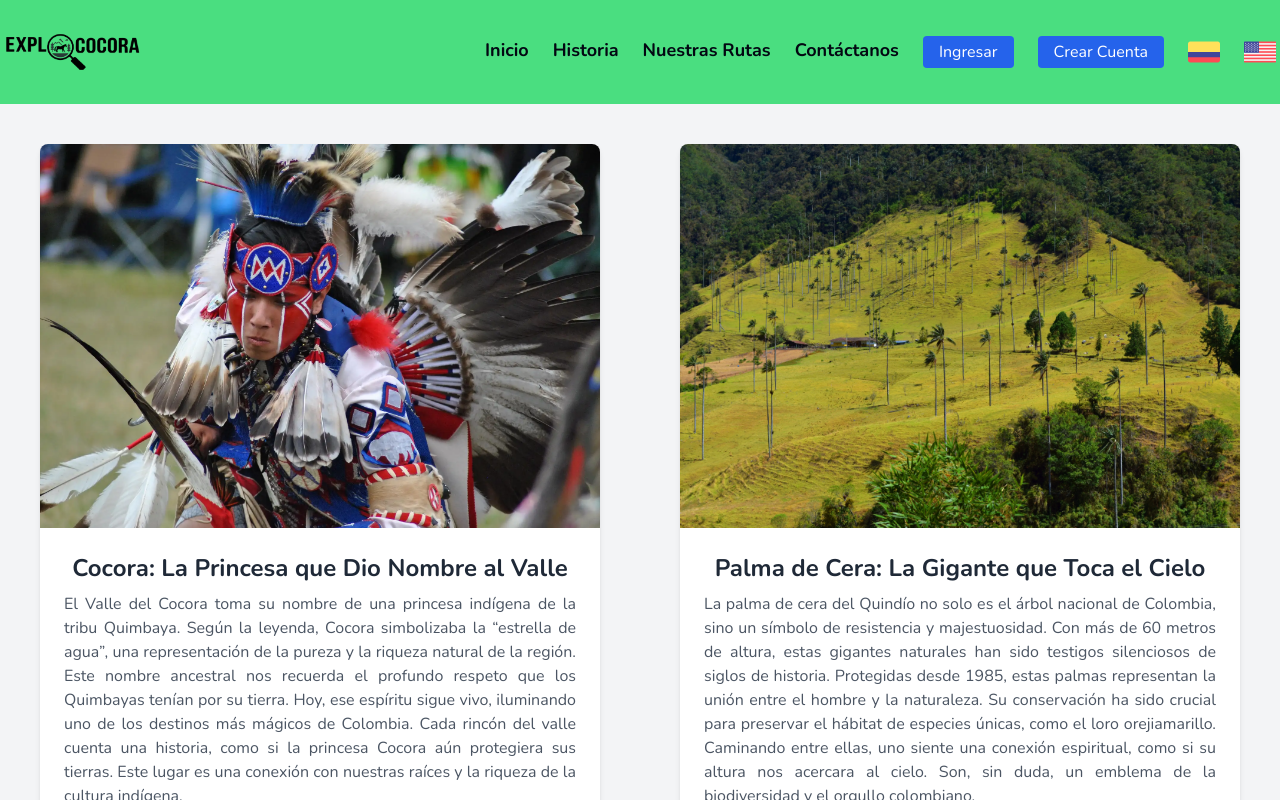
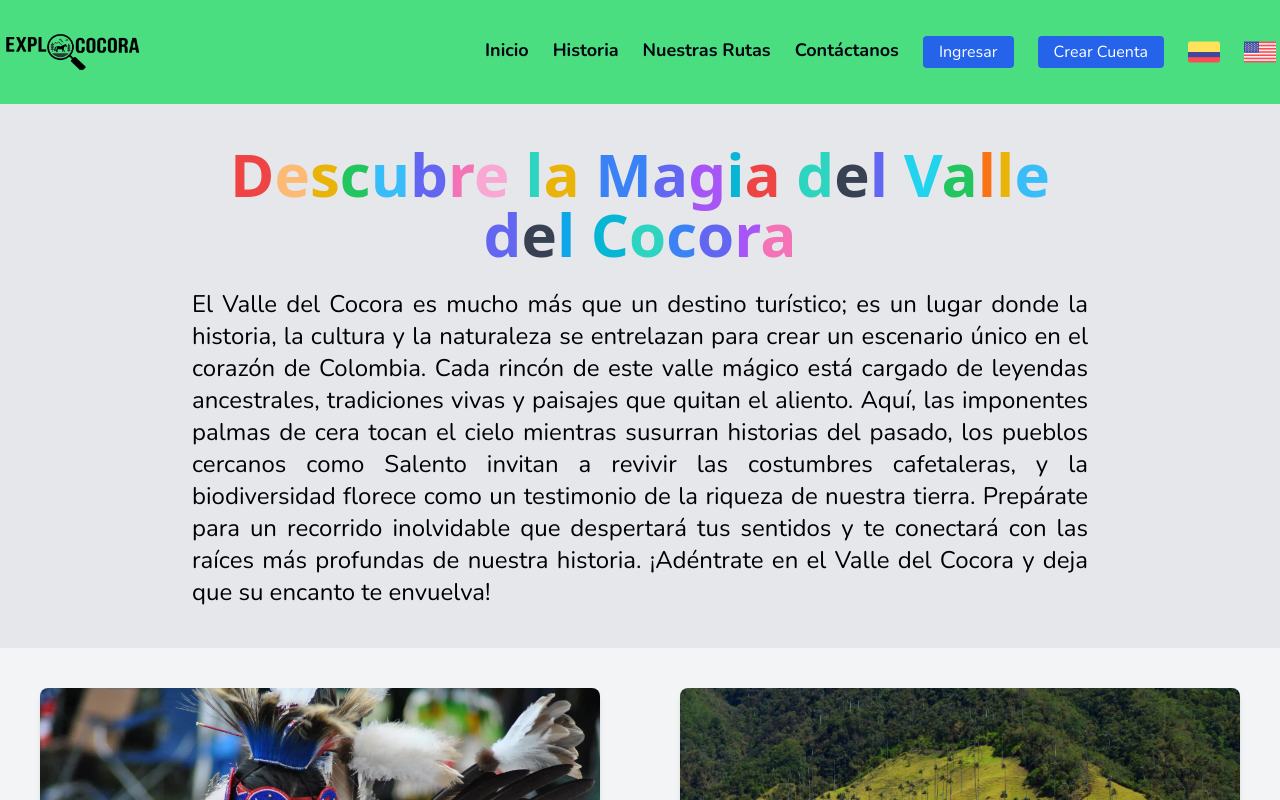
Before and after one commit to Maketa88/Explococora, a React (Vite) app: page /Historia in a window 1280 px wide. Shown: the top 800 px of the page. Built offline with nearby package versions, Linux system fonts and the light colour scheme.

Commit message:
creando titulo,añadiendo imagen 404 y parrafo para la historia

```diff
--- a/src/components/HistoriaCultura/Body/Carta.jsx
+++ b/src/components/HistoriaCultura/Body/Carta.jsx
@@ -5,10 +5,10 @@ export const Carta = ({ image, title, text }) => {
     <div className="max-w-screen-sm mx-auto bg-white rounded-lg shadow-md overflow-hidden transform transition duration-300 hover:scale-105 hover:shadow-lg cursor-pointer font-nunito">
       <img className="w-full h-96 object-cover" src={image} alt={title} />
       <div className="p-6">
-        <h2 className="text-2xl font-bold text-gray-800 mb-2 hover:text-indigo-600 transition-colors duration-200 text-center ">
+        <h2 className="text-2xl font-bold text-gray-00 mb-2 hover:text-green-400 transition-colors duration-200 text-center ">
           {title}
         </h2>
-        <p className="text-gray-600 text-base text-justify">{text}</p>
+        <p className="text-blue-gray-700 text-base text-justify lg:text-xl">{text}</p>
       </div>
     </div>
   );
--- a/src/components/HistoriaCultura/Body/HistoriaCultura.jsx
+++ b/src/components/HistoriaCultura/Body/HistoriaCultura.jsx
@@ -1,4 +1,3 @@
-import React from "react";
 import { Carta } from "./Carta";
 import Carta1 from "../../../assets/Images/historia1.webp";
 import Carta2 from "../../../assets/Images/carrusel2.webp";
@@ -8,9 +7,15 @@ import Carta5 from "../../../assets/Images/historia5.webp";
 import Carta6 from "../../../assets/Images/historia6.webp";
 import Carta7 from "../../../assets/Images/historia7.webp";
 import Carta8 from "../../../assets/Images/historia8.webp";
+import { TituloExplo } from "./TituloExplo";
 
 export const HistoriaCultura = () => {
   return (
+    <>
+      <div>
+        <TituloExplo />
+      </div>
+
       <div className="min-h-screen bg-gray-100 flex items-center justify-center p-10">
         <div className="grid grid-cols-1 md:grid-cols-1 lg:grid-cols-2 gap-20">
           <Carta
@@ -45,6 +50,16 @@ export const HistoriaCultura = () => {
                sabiduría y conexión espiritual con la tierra."
           />
           <Carta
+            image={Carta5}
+            title="Trucha y Patacón: Los Sabores del Valle"
+            text="La gastronomía del Valle del Cocora es un deleite para el paladar. Platos como la trucha arcoíris,
+           acompañada de un crujiente patacón, son un homenaje a las aguas cristalinas que cruzan la región. Cada receta
+            cuenta una historia, transmitida por generaciones que han adaptado los sabores locales a la cocina contemporánea.
+             Este manjar es una muestra del equilibrio entre lo tradicional y lo innovador. Además, los restaurantes locales
+              ofrecen experiencias únicas, como degustar estos platos con vistas panorámicas del valle. Comer en el Valle del
+               Cocora es saborear la esencia misma de su naturaleza y cultura."
+          />
+          <Carta
             image={Carta4}
             title="Salento y Cocora: Una Alianza de Tradición y Modernidad"
             text="El encantador pueblo de Salento, puerta de entrada al Valle del Cocora, combina el colorido
@@ -54,16 +69,7 @@ export const HistoriaCultura = () => {
               ancestrales, sino que las ha reforzado. Los visitantes encuentran artesanías únicas y una gastronomía
                que complementa la experiencia. Este mágico pueblo es un puente entre el pasado y el presente de la cultura cafetera."
           />
-        <Carta
-          image={Carta5}
-          title="Trucha y Patacón: Los Sabores del Valle"
-          text="La gastronomía del Valle del Cocora es un deleite para el paladar. Platos como la trucha arcoíris,
-           acompañada de un crujiente patacón, son un homenaje a las aguas cristalinas que cruzan la región. Cada receta
-            cuenta una historia, transmitida por generaciones que han adaptado los sabores locales a la cocina contemporánea.
-             Este manjar es una muestra del equilibrio entre lo tradicional y lo innovador. Además, los restaurantes locales
-              ofrecen experiencias únicas, como degustar estos platos con vistas panorámicas del valle. Comer en el Valle del
-               Cocora es saborear la esencia misma de su naturaleza y cultura."
-        />
+
           <Carta
             image={Carta6}
             title="Caballos y Senderos: Explorando el Valle como en el Pasado"
@@ -97,5 +103,6 @@ export const HistoriaCultura = () => {
           />
         </div>
       </div>
+    </>
   );
 };
--- /dev/null
+++ b/src/components/HistoriaCultura/Body/PaginanoEncontrada/paginaNoEncontrada.jsx
@@ -0,0 +1,16 @@
+import React from "react";
+import error from "../../../../assets/Images/paisaje.svg";
+
+export const PaginaNoEncontrada = () => {
+  return (
+    <div className="flex justify-center items-center min-h-full ">
+      <div className=" max-w-3xl">
+        <img
+          src={error} // Reemplaza con tu imagen
+          alt="Página no encontrada"
+          className="w-full h-auto object-cover"
+        />
+      </div>
+    </div>
+  );
+};
--- /dev/null
+++ b/src/components/HistoriaCultura/Body/TituloExplo.jsx
@@ -0,0 +1,65 @@
+import React from "react";
+
+export const TituloExplo = () => {
+  return (
+    <div className="flex items-center justify-center p-10 bg-gray-200 px-4 text-center">
+      <div className="max-w-4xl">
+        <h1 className="text-4xl sm:text-5xl lg:text-6xl font-bold mb-6 text-center">
+          <span className="text-red-500">D</span>
+          <span className="text-orange-300">e</span>
+          <span className="text-yellow-500">s</span>
+          <span className="text-green-500">c</span>
+          <span className="text-sky-400">u</span>
+          <span className="text-indigo-500">b</span>
+          <span className="text-pink-400">r</span>
+          <span className="text-pink-300">e</span>
+          <span className="text-gray-600"> </span>
+          <span className="text-teal-400">l</span>
+          <span className="text-yellow-500">a</span>
+          <span className="text-green-500"> </span>
+          <span className="text-blue-500">M</span>
+          <span className="text-indigo-500">a</span>
+          <span className="text-purple-500">g</span>
+          <span className="text-cyan-500">i</span>
+          <span className="text-red-500">a</span>
+          <span className="text-orange-400"> </span>
+          <span className="text-teal-400">d</span>
+          <span className="text-gray-700">e</span>
+          <span className="text-indigo-500">l</span>
+          <span className="text-gray-600"> </span>
+          <span className="text-cyan-400">V</span>
+          <span className="text-green-500">a</span>
+          <span className="text-orange-500">l</span>
+          <span className="text-yellow-500">l</span>
+          <span className="text-sky-400">e</span>
+          <span className="text-teal-400"> </span>
+          <span className="text-indigo-500">d</span>
+          <span className="text-gray-700">e</span>
+          <span className="text-sky-500">l</span>
+          <span className="text-gray-500"> </span>
+          <span className="text-cyan-500">C</span>
+          <span className="text-teal-400">o</span>
+          <span className="text-blue-500">c</span>
+          <span className="text-indigo-500">o</span>
+          <span className="text-purple-500">r</span>
+          <span className="text-pink-400">a</span>
+        </h1>
+
+        <p className="text-base sm:text-lg lg:text-2xl leading-relaxed  text-justify font-nunito text-blue-gray-700">
+          El Valle del Cocora es mucho más que un destino turístico; es un lugar
+          donde la historia, la cultura y la naturaleza se entrelazan para crear
+          un escenario único en el corazón de Colombia. Cada rincón de este
+          valle mágico está cargado de leyendas ancestrales, tradiciones vivas y
+          paisajes que quitan el aliento. Aquí, las imponentes palmas de cera
+          tocan el cielo mientras susurran historias del pasado, los pueblos
+          cercanos como Salento invitan a revivir las costumbres cafetaleras, y
+          la biodiversidad florece como un testimonio de la riqueza de nuestra
+          tierra. Prepárate para un recorrido inolvidable que despertará tus
+          sentidos y te conectará con las raíces más profundas de nuestra
+          historia. ¡Adéntrate en el Valle del Cocora y deja que su encanto te
+          envuelva!
+        </p>
+      </div>
+    </div>
+  );
+};
--- a/src/routes/RutasExplococora/RutasExplococora.jsx
+++ b/src/routes/RutasExplococora/RutasExplococora.jsx
@@ -5,6 +5,8 @@ import { HistoriaCultura } from "../../components/HistoriaCultura/Body/HistoriaC
 import { InicioSesion } from "../../components/InicioSesion/InicioSesion";
 import { Header } from "../../components/PaginaInicio/Header/Header";
 import { Registro } from "../../components/Registro/Registro";
+import { PaginaNoEncontrada } from "../../components/HistoriaCultura/Body/PaginanoEncontrada/paginaNoEncontrada";
+
 
 export const RutasExplococora = () => {
   const location = useLocation(); // Obtén la ruta actual
@@ -23,6 +25,7 @@ export const RutasExplococora = () => {
         <Route path="/Historia" element={<HistoriaCultura />} />
         <Route path="/Ingreso" element={<InicioSesion />} />
         <Route path="/Registro" element={<Registro />} />
+        <Route path="/*" element={<PaginaNoEncontrada />} />
       </Routes>
     </div>
   );
```
Also changed, not shown: src/assets/Images/paisaje.svg (added), 1 other file (tests, documents, lock files or other folders). Lines whose indentation alone changed are shown as unchanged.
